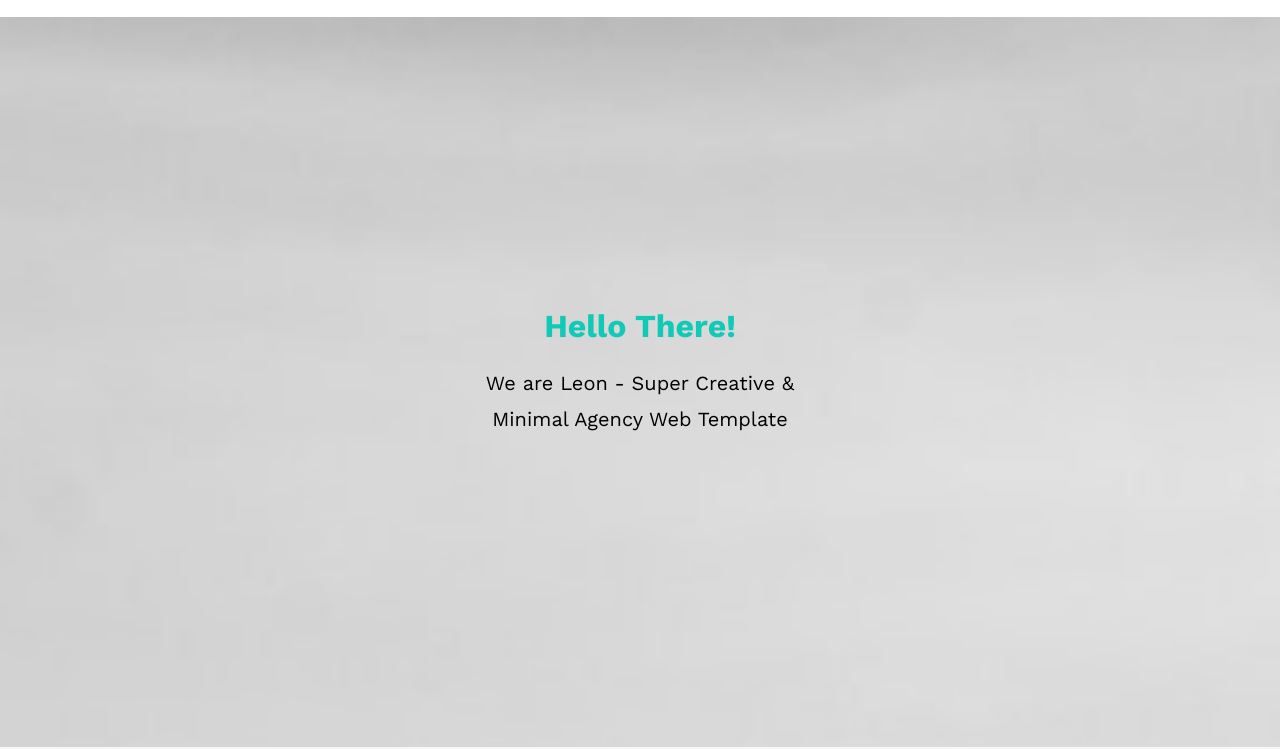
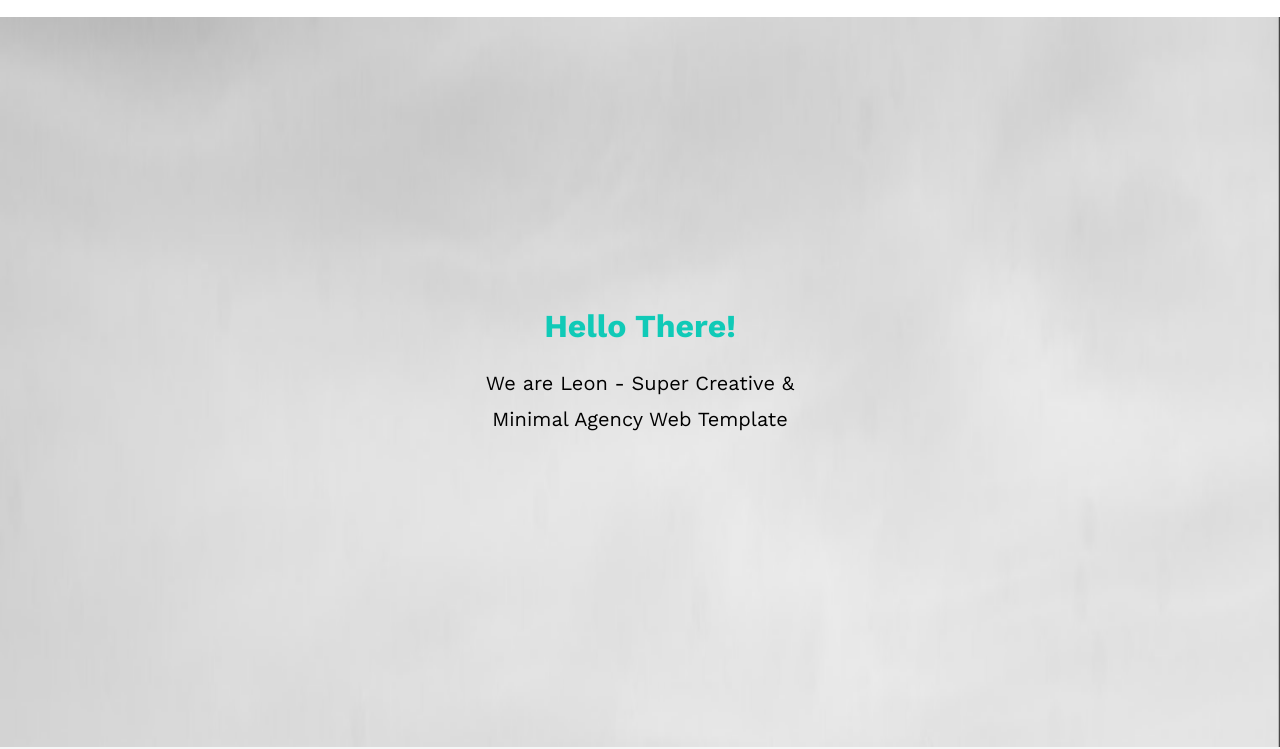
Before and after one commit to MayyarZidane/Leon-Template, a plain HTML site: page index.html in a window 1280 px wide. Shown: the part 53-802 px from the top of the page. Drawn offline with nearby package versions, Linux system fonts and the light colour scheme.

Commit message:
Make landing background resized with screen width

```diff
--- a/css/leon.css
+++ b/css/leon.css
@@ -176,7 +176,8 @@ body {
 .landing {
     position: relative;
     background-image: url("../images/landing.jpeg");
-    background-size: cover;
+    background-size: 100% 100%;
+    background-repeat: no-repeat;
     height: calc(100vh - 70px);
 }
 
```
